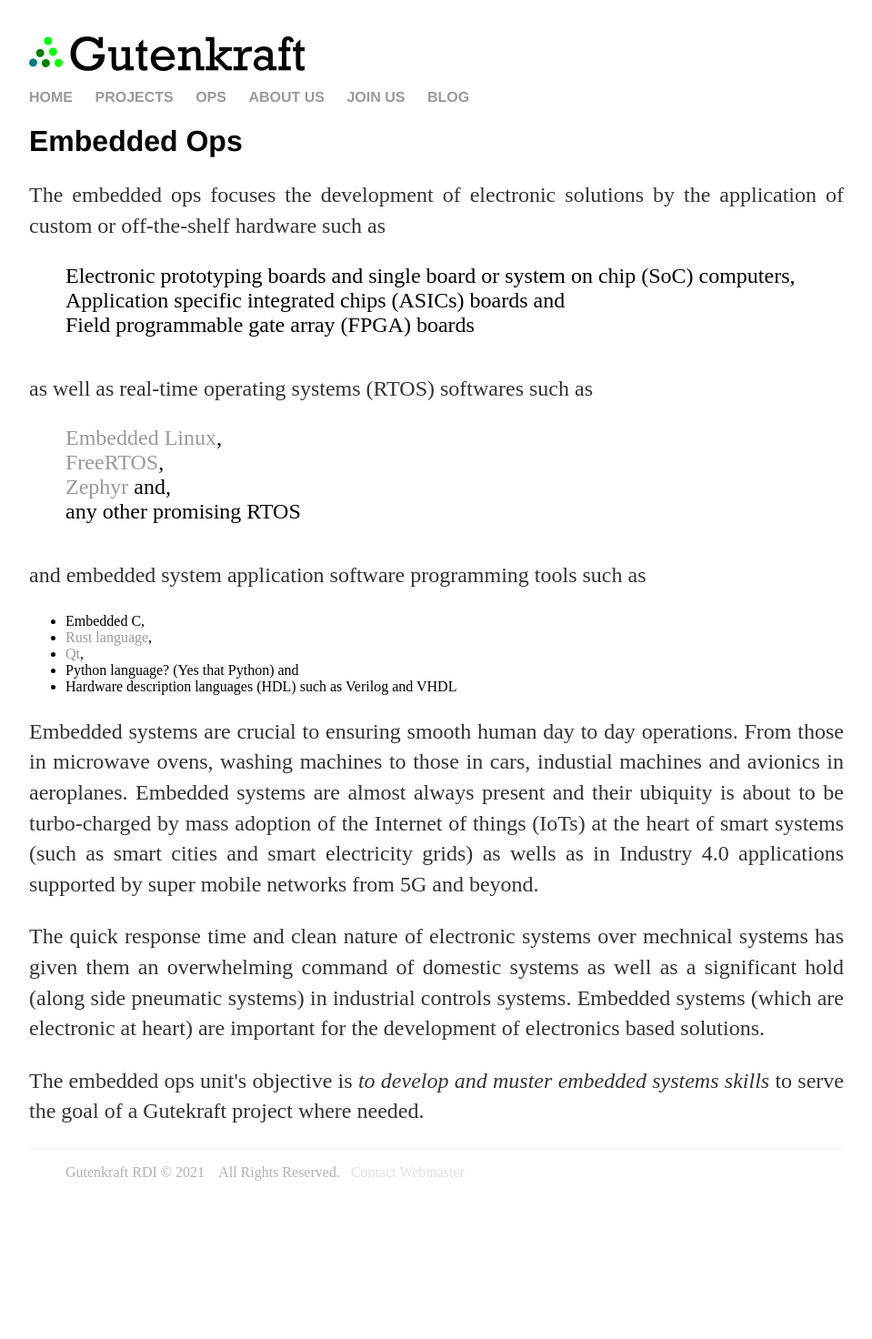
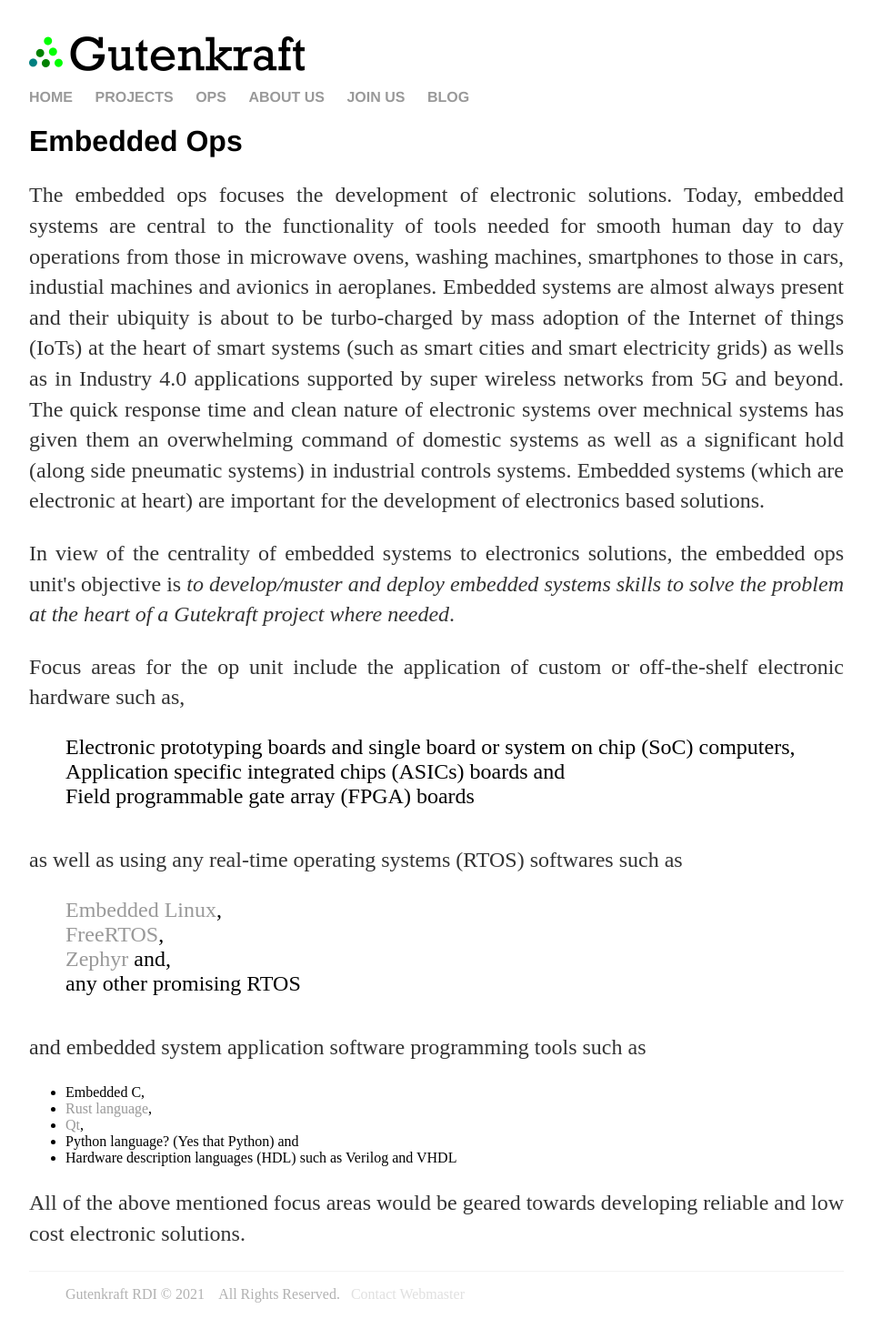
Before and after one commit to oferonmi/datafilik.github.io, a Jekyll site: the page built from ops/embed_op/index.html, in a window 1280 px wide. Shown: the whole page at 91% size, without its empty margins (160-1119 px from the left). Built offline with Jekyll 4.4.1, drawn with Linux system fonts in a browser that asks for light colours; before the commit the page ends 1338 px from its top, so only the background shows below that.

Commit message:
content update

```diff
--- a/ops/embed_op/index.html
+++ b/ops/embed_op/index.html
@@ -6,7 +6,15 @@ title: Gutenkraft - Embedded Ops
     <h1>Embedded Ops</h1>
 
     <p align="justify">
-        The  embedded ops focuses the development of electronic solutions by the application of custom or off-the-shelf hardware such as
+        The  embedded ops focuses the development of electronic solutions. Today, embedded systems are central to the functionality of tools needed for smooth human day to day operations from those in microwave ovens, washing machines, smartphones to those in cars, industial machines and avionics in aeroplanes. Embedded systems are almost always present and their ubiquity is about to be turbo-charged by mass adoption of the Internet of things (IoTs) at the heart of smart systems (such as smart cities and smart electricity grids) as wells as in Industry 4.0 applications supported by super wireless networks from 5G and beyond. The quick response time and clean nature of electronic systems over mechnical systems has given them an overwhelming command of domestic systems as well as a significant hold (along side pneumatic systems) in industrial controls systems.
+        Embedded systems (which are electronic at heart) are important for the development of electronics based solutions.
+    </p>
+
+    <p align="justify">
+        In view of the centrality of embedded systems to electronics solutions, the embedded ops unit's objective is <em>to develop/muster and deploy embedded systems skills to solve the problem at the heart of a Gutekraft project where needed</em>.
+    </p>
+    <p align="justify">
+        Focus areas for the op unit include the application of custom or off-the-shelf electronic hardware such as,
     </p>
 
     <ul class = "embedtools">
@@ -16,7 +24,7 @@ title: Gutenkraft - Embedded Ops
     </ul>
 
     <p align="justify">
-        as well as real-time operating systems (RTOS) softwares such as
+        as well as using any real-time operating systems (RTOS) softwares such as
     </p>
 
     <ul class = "embedtools">
@@ -39,15 +47,7 @@ title: Gutenkraft - Embedded Ops
     </ul>
 
     <p align="justify">
-        Embedded systems are crucial to ensuring smooth human day to day operations. From those in microwave ovens, washing machines to those in cars, industial machines and avionics in aeroplanes. Embedded systems are almost always present and their ubiquity is about to be turbo-charged by mass adoption of the Internet of things (IoTs) at the heart of smart systems (such as smart cities and smart electricity grids) as wells as in Industry 4.0 applications supported by super mobile networks from 5G and beyond.
-    </p>
-
-    <p align="justify">
-        The quick response time and clean nature of electronic systems over mechnical systems has given them an overwhelming command of domestic systems as well as a significant hold (along side pneumatic systems) in industrial controls systems. Embedded systems (which are electronic at heart) are important for the development of electronics based solutions.
-    </p>
-
-    <p align="justify">
-        The embedded ops unit's objective is <em>to develop and muster embedded systems skills</em> to serve the goal of a Gutekraft project where needed.
+        All of the above mentioned focus areas would be geared towards developing reliable and low cost electronic solutions.
     </p>
 
 </div><!--blurb-->
```
